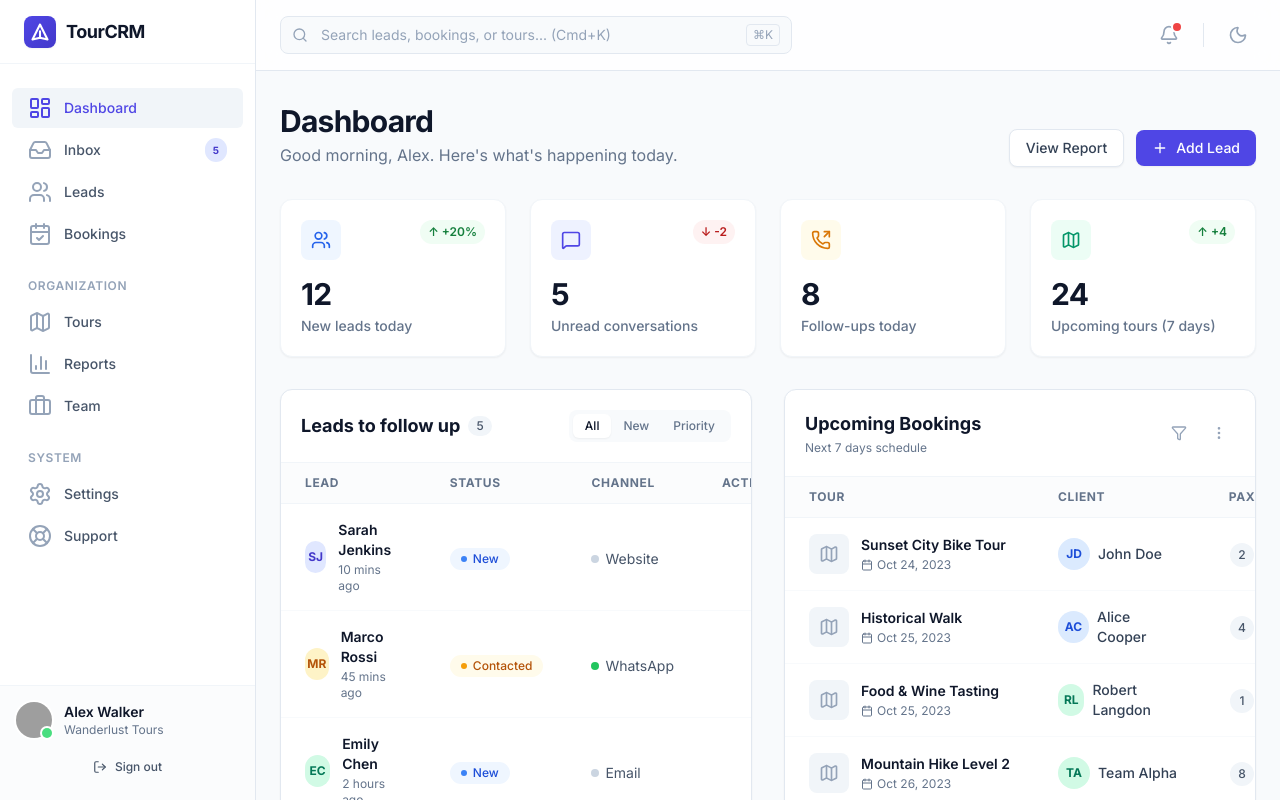
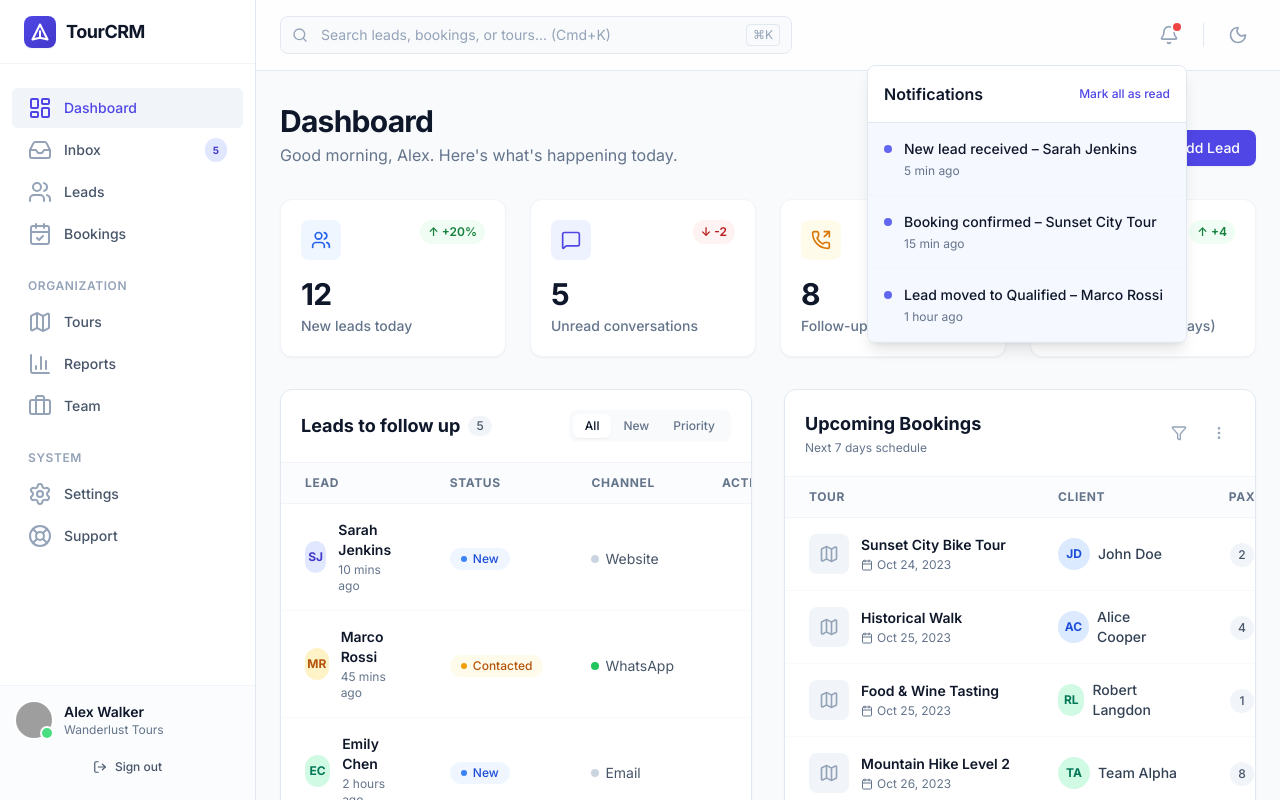
Before and after one commit to AlikSF/NEWCRM, a React (Vite) app: page / in a window 1280 px wide. Both pictures are taken after a click on the button 1169 px from the left and 35 px from the top of the page. Shown: the top 800 px of the page. Built offline with nearby package versions, Linux system fonts and the light colour scheme; grey boxes are pictures that could not be loaded.

Commit message:
Updated App.tsx

```diff
--- a/App.tsx
+++ b/App.tsx
@@ -1,4 +1,4 @@
-import React, { useState } from 'react';
+import React, { useState, useEffect } from 'react';
 import { Search, Bell, Moon, Sun } from 'lucide-react';
 import Sidebar from './components/Sidebar';
 import Dashboard from './components/Dashboard';
@@ -13,17 +13,31 @@ import {
   ReportsPage
 } from './components/PlaceholderPages';
 import { UPCOMING_BOOKINGS } from './constants';
-import { Booking } from './types';
+import { Booking, Notification } from './types';
 import Toast from './components/Toast';
+import NotificationDropdown from './components/NotificationDropdown';
 
 const Header = ({
   searchTerm,
-  setSearchTerm
+  setSearchTerm,
+  notifications,
+  isNotificationOpen,
+  setIsNotificationOpen,
+  onMarkAllAsRead
 }: {
   searchTerm: string;
-  setSearchTerm: (term: string) => void
+  setSearchTerm: (term: string) => void;
+  notifications: Notification[];
+  isNotificationOpen: boolean;
+  setIsNotificationOpen: (open: boolean) => void;
+  onMarkAllAsRead: () => void;
 }) => {
   const { theme, toggleTheme } = useTheme();
+  const unreadCount = notifications.filter(n => !n.isRead).length;
+
+  const handleBellClick = () => {
+    setIsNotificationOpen(!isNotificationOpen);
+  };
 
   return (
     <header className="sticky top-0 z-10 bg-white/80 dark:bg-gray-900/80 backdrop-blur-md border-b border-gray-200 dark:border-gray-800 px-6 py-4 transition-colors duration-200">
@@ -47,10 +61,23 @@ const Header = ({
         </div>
 
         <div className="flex items-center gap-3">
-          <button className="relative p-2 text-gray-400 hover:text-gray-600 dark:hover:text-gray-300 transition-colors">
-            <Bell className="w-5 h-5" />
-            <span className="absolute top-1.5 right-1.5 w-2 h-2 bg-red-500 rounded-full ring-2 ring-white dark:ring-gray-900"></span>
-          </button>
+          <div className="relative">
+            <button
+              onClick={handleBellClick}
+              className="relative p-2 text-gray-400 hover:text-gray-600 dark:hover:text-gray-300 transition-colors"
+            >
+              <Bell className="w-5 h-5" />
+              {unreadCount > 0 && (
+                <span className="absolute top-1.5 right-1.5 w-2 h-2 bg-red-500 rounded-full ring-2 ring-white dark:ring-gray-900"></span>
+              )}
+            </button>
+            <NotificationDropdown
+              notifications={notifications}
+              isOpen={isNotificationOpen}
+              onClose={() => setIsNotificationOpen(false)}
+              onMarkAllAsRead={onMarkAllAsRead}
+            />
+          </div>
 
           <div className="h-6 w-px bg-gray-200 dark:bg-gray-700 mx-1"></div>
 
@@ -66,12 +93,46 @@ const Header = ({
   );
 };
 
+const INITIAL_NOTIFICATIONS: Notification[] = [
+  {
+    id: '1',
+    message: 'New lead received – Sarah Jenkins',
+    timestamp: '5 min ago',
+    isRead: false
+  },
+  {
+    id: '2',
+    message: 'Booking confirmed – Sunset City Tour',
+    timestamp: '15 min ago',
+    isRead: false
+  },
+  {
+    id: '3',
+    message: 'Lead moved to Qualified – Marco Rossi',
+    timestamp: '1 hour ago',
+    isRead: false
+  }
+];
+
 function App() {
   const [activePage, setActivePage] = useState('dashboard');
   const [bookings, setBookings] = useState<Booking[]>(UPCOMING_BOOKINGS);
   const [toast, setToast] = useState({ message: '', visible: false });
   const [searchTerm, setSearchTerm] = useState('');
   const [initialLeadForInbox, setInitialLeadForInbox] = useState<string | null>(null);
+  const [notifications, setNotifications] = useState<Notification[]>(() => {
+    const stored = localStorage.getItem('tourcrm_notifications');
+    return stored ? JSON.parse(stored) : INITIAL_NOTIFICATIONS;
+  });
+  const [isNotificationOpen, setIsNotificationOpen] = useState(false);
+
+  useEffect(() => {
+    localStorage.setItem('tourcrm_notifications', JSON.stringify(notifications));
+  }, [notifications]);
+
+  const markAllNotificationsAsRead = () => {
+    setNotifications(prev => prev.map(n => ({ ...n, isRead: true })));
+  };
 
   const addBooking = (booking: Booking) => {
     setBookings(prev => [booking, ...prev]);
@@ -103,7 +164,14 @@ function App() {
 
         {/* Removed w-full to prevent overflow with ml-64. Added overflow-x-hidden as safety. */}
         <main className="flex-1 md:ml-64 min-h-screen flex flex-col relative overflow-x-hidden">
-          <Header searchTerm={searchTerm} setSearchTerm={setSearchTerm} />
+          <Header
+            searchTerm={searchTerm}
+            setSearchTerm={setSearchTerm}
+            notifications={notifications}
+            isNotificationOpen={isNotificationOpen}
+            setIsNotificationOpen={setIsNotificationOpen}
+            onMarkAllAsRead={markAllNotificationsAsRead}
+          />
 
           <div className="flex-1 overflow-hidden flex flex-col">
             {activePage === 'dashboard' && (
--- /dev/null
+++ b/components/NotificationDropdown.tsx
@@ -0,0 +1,88 @@
+import React, { useEffect, useRef } from 'react';
+import { Notification } from '../types';
+
+interface NotificationDropdownProps {
+  notifications: Notification[];
+  isOpen: boolean;
+  onClose: () => void;
+  onMarkAllAsRead: () => void;
+}
+
+const NotificationDropdown: React.FC<NotificationDropdownProps> = ({
+  notifications,
+  isOpen,
+  onClose,
+  onMarkAllAsRead
+}) => {
+  const dropdownRef = useRef<HTMLDivElement>(null);
+
+  useEffect(() => {
+    const handleClickOutside = (event: MouseEvent) => {
+      if (dropdownRef.current && !dropdownRef.current.contains(event.target as Node)) {
+        onClose();
+      }
+    };
+
+    if (isOpen) {
+      document.addEventListener('mousedown', handleClickOutside);
+      return () => document.removeEventListener('mousedown', handleClickOutside);
+    }
+  }, [isOpen, onClose]);
+
+  if (!isOpen) return null;
+
+  const hasNotifications = notifications.length > 0;
+  const unreadCount = notifications.filter(n => !n.isRead).length;
+
+  return (
+    <div
+      ref={dropdownRef}
+      className="absolute right-0 top-12 w-80 bg-white dark:bg-gray-800 rounded-lg shadow-lg border border-gray-200 dark:border-gray-700 z-50 overflow-hidden"
+    >
+      <div className="flex items-center justify-between p-4 border-b border-gray-200 dark:border-gray-700">
+        <h3 className="font-semibold text-gray-900 dark:text-white">Notifications</h3>
+        {unreadCount > 0 && (
+          <button
+            onClick={onMarkAllAsRead}
+            className="text-xs text-indigo-600 dark:text-indigo-400 hover:text-indigo-700 dark:hover:text-indigo-300 font-medium transition-colors"
+          >
+            Mark all as read
+          </button>
+        )}
+      </div>
+
+      <div className="max-h-96 overflow-y-auto">
+        {hasNotifications ? (
+          notifications.map((notification) => (
+            <div
+              key={notification.id}
+              className={`p-4 border-b border-gray-100 dark:border-gray-700/50 hover:bg-gray-50 dark:hover:bg-gray-700/50 cursor-pointer transition-colors ${
+                !notification.isRead ? 'bg-indigo-50/50 dark:bg-indigo-900/10' : ''
+              }`}
+            >
+              <div className="flex items-start gap-3">
+                {!notification.isRead && (
+                  <div className="w-2 h-2 bg-indigo-500 rounded-full mt-1.5 shrink-0"></div>
+                )}
+                <div className={`flex-1 ${!notification.isRead ? '' : 'ml-5'}`}>
+                  <p className={`text-sm ${!notification.isRead ? 'font-medium text-gray-900 dark:text-white' : 'text-gray-600 dark:text-gray-400'}`}>
+                    {notification.message}
+                  </p>
+                  <p className="text-xs text-gray-500 dark:text-gray-500 mt-1">
+                    {notification.timestamp}
+                  </p>
+                </div>
+              </div>
+            </div>
+          ))
+        ) : (
+          <div className="p-8 text-center">
+            <p className="text-gray-500 dark:text-gray-400">You're all caught up 🎉</p>
+          </div>
+        )}
+      </div>
+    </div>
+  );
+};
+
+export default NotificationDropdown;
```
Also changed, not shown: types.ts (+7 -0 lines).
